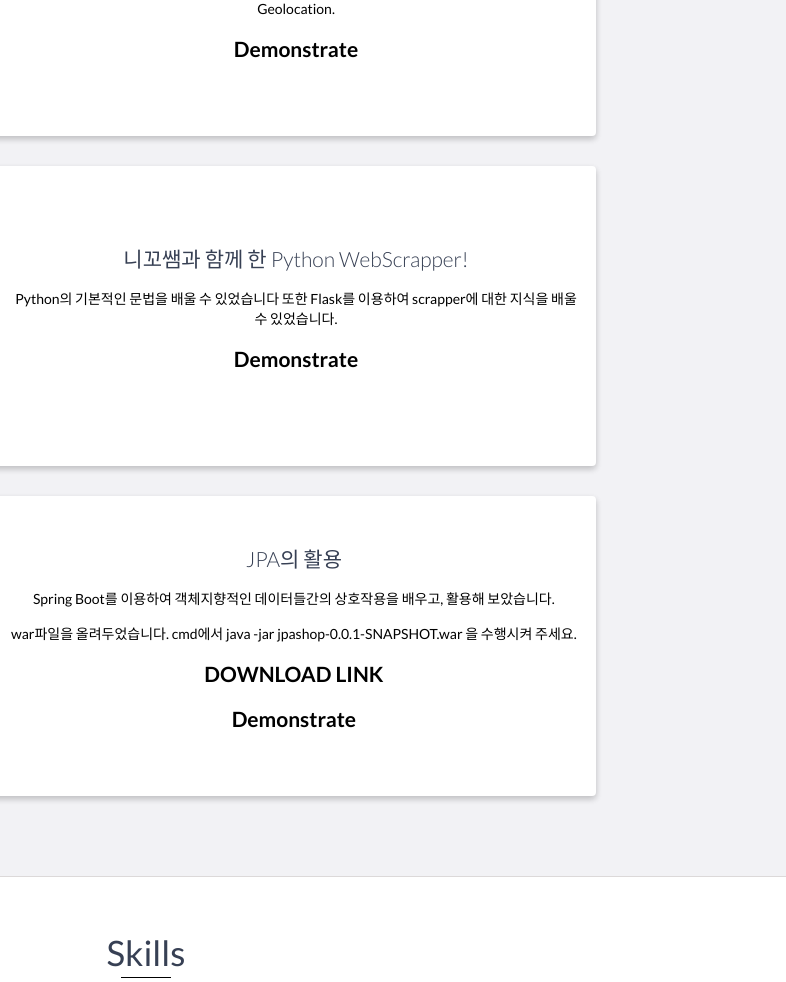
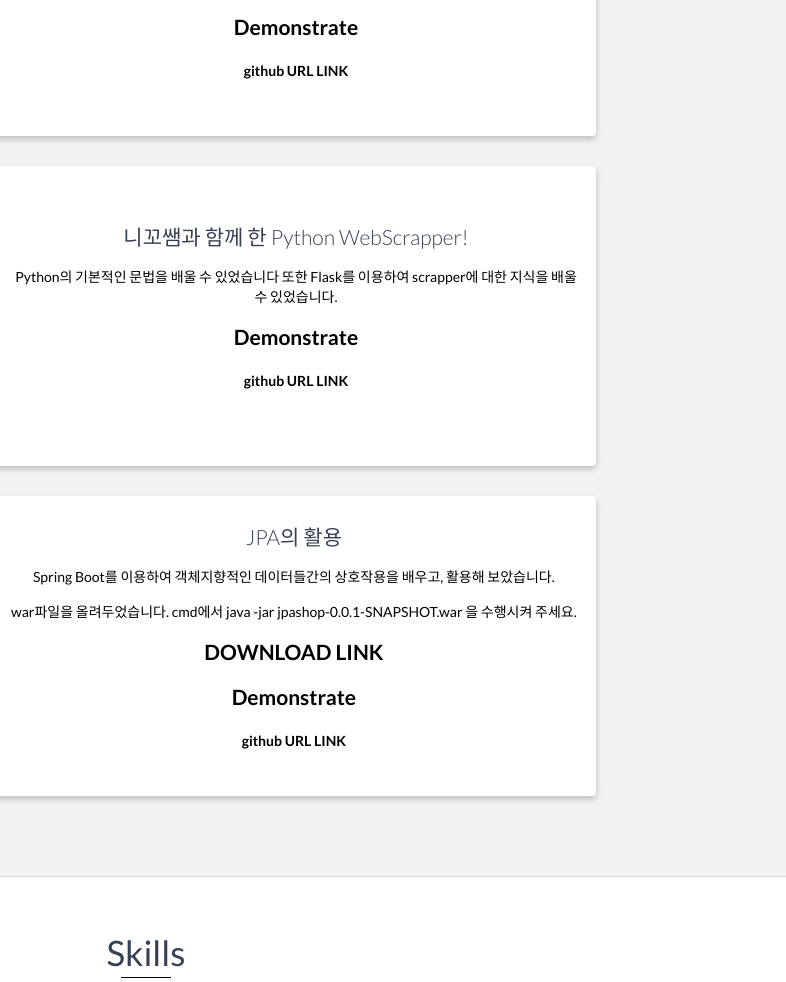
Before and after one commit to zirzirlove96/zirzirlove.github.io, a website: page index.html in a window 1280 px wide. Shown: the part 1095-2077 px from the top of the page, 494-1280 px from the left. Drawn offline with nearby package versions, Linux system fonts and the light colour scheme.

Commit message:
index update

```diff
--- a/index.html
+++ b/index.html
@@ -169,6 +169,7 @@
                             Clock, Username Persistance, To Do List, Random Background Image, Weather with Geolocation.
                         </p>
                         <a href="VanilaJS/index.html"><h3 style="color: rgb(0, 0, 0); font-weight: bold;">Demonstrate</h3></a>
+                        <a href="https://github.com/zirzirlove96/VanilaJS"><h4 style="color: rgb(0, 0, 0); font-weight: bold;">github URL LINK</h4></a>
                     </div>
                     <!-- End .project-info -->
                 </div>
@@ -185,6 +186,7 @@
                             또한 Flask를 이용하여 scrapper에 대한 지식을 배울 수 있었습니다.
                         </p>
                         <a href="https://day-thirteen-and-fourteen.zirzirlove96.repl.co/"><h3 style="color: rgb(0, 0, 0); font-weight: bold;">Demonstrate</h3></a>
+                        <a href="https://github.com/zirzirlove96/Web-Scraper"><h4 style="color: rgb(0, 0, 0); font-weight: bold;">github URL LINK</h4></a>
                     </div>
                     <!-- End .project-info -->
                 </div>
@@ -204,6 +206,7 @@
                         </p>
                         <a href="JPA-SpringBoot/jpashop-0.0.1-SNAPSHOT.war" download=""><h3 style="color: rgb(0, 0, 0); font-weight: bold;">DOWNLOAD LINK</h3></a>
                         <a href="http://localhost:8080/" download><h3 style="color: rgb(0, 0, 0); font-weight: bold;">Demonstrate</h3></a>
+                        <a href="https://github.com/zirzirlove96/JPA-SpringBoot"><h4 style="color: rgb(0, 0, 0); font-weight: bold;">github URL LINK</h4></a>
                     </div>
                     <!-- End .project-info -->
                 </div>
```
